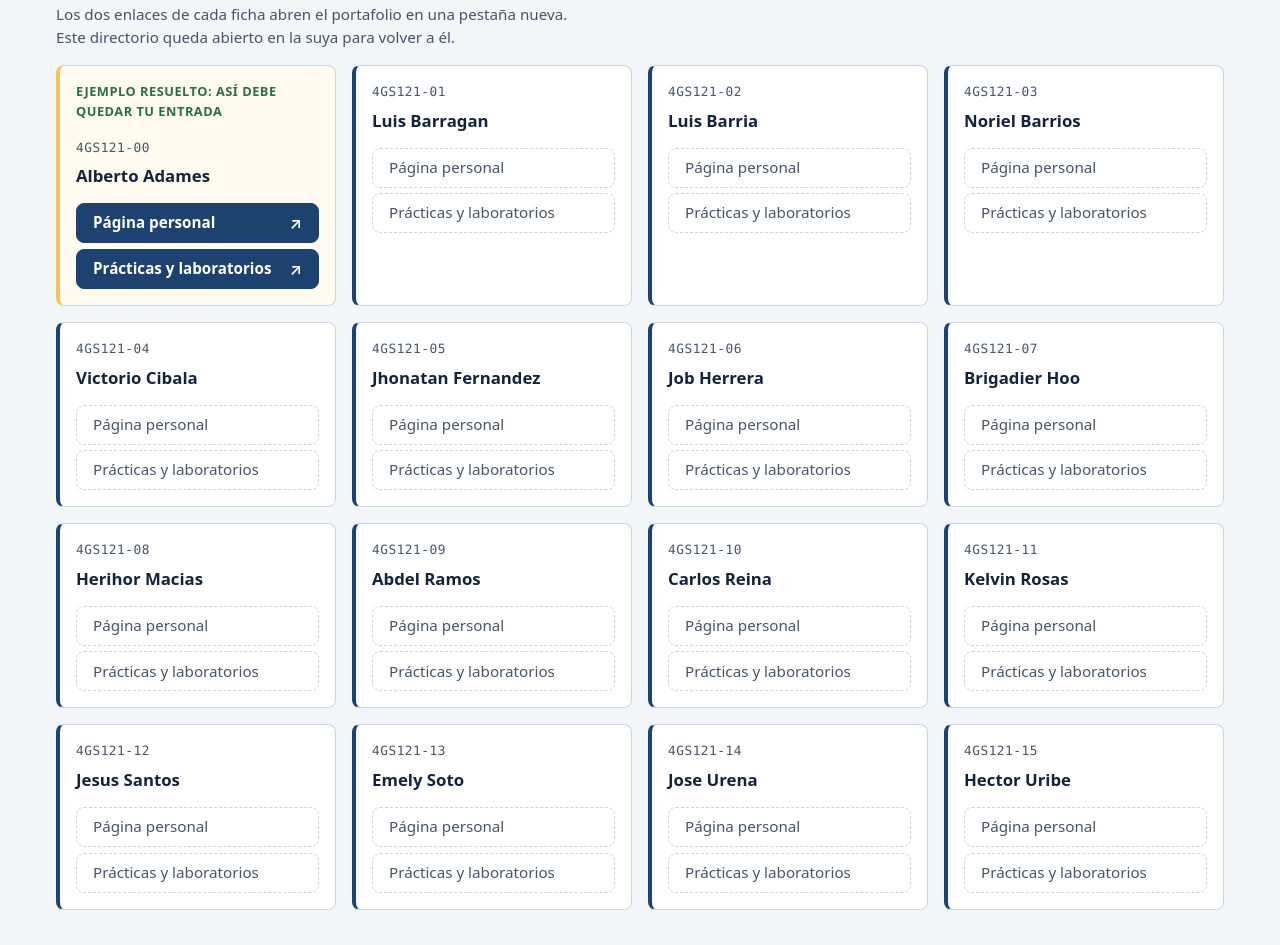
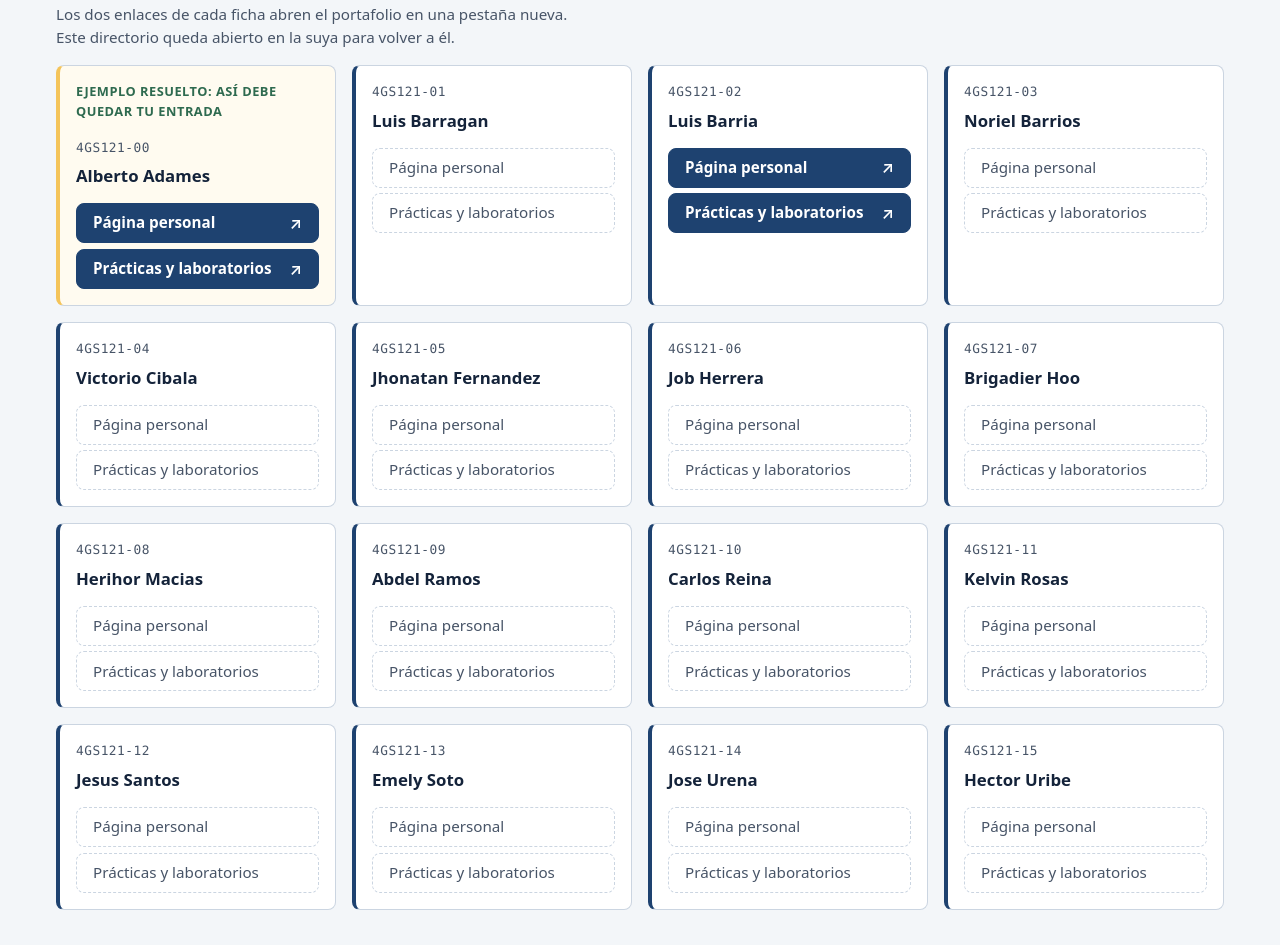
Before and after one commit to joseperaltab-utp-fisc/2026ii-dsv-directorio-4gs121, a plain HTML site: page docs/index.html in a window 1280 px wide. Shown: the part 869-1814 px from the top of the page. Drawn offline with Linux system fonts and the light colour scheme.

Commit message:
Agrega enlaces del portafolio de 4GS121-02

```diff
--- a/docs/index.html
+++ b/docs/index.html
@@ -96,8 +96,18 @@
     <p class="codigo">4GS121-02</p>
     <h3>Luis Barria</h3>
     <ul class="enlaces">
-              <li><a target="_blank" rel="noopener noreferrer" href="#">Página personal</a></li>
-              <li><a target="_blank" rel="noopener noreferrer" href="#">Prácticas y laboratorios</a></li>
+      <li>
+        <a target="_blank" rel="noopener noreferrer"
+           href="https://luis-barria.github.io/2026ii-dsv-portafolio-4gs121-02-barria-luis/">
+           Página personal
+        </a>
+      </li>
+      <li>
+        <a target="_blank" rel="noopener noreferrer"
+           href="https://luis-barria.github.io/2026ii-dsv-portafolio-4gs121-02-barria-luis/modulos/">
+           Prácticas y laboratorios
+        </a>
+      </li>
     </ul>
   </article>
 </li>
```
Lines whose indentation alone changed are shown as unchanged.
